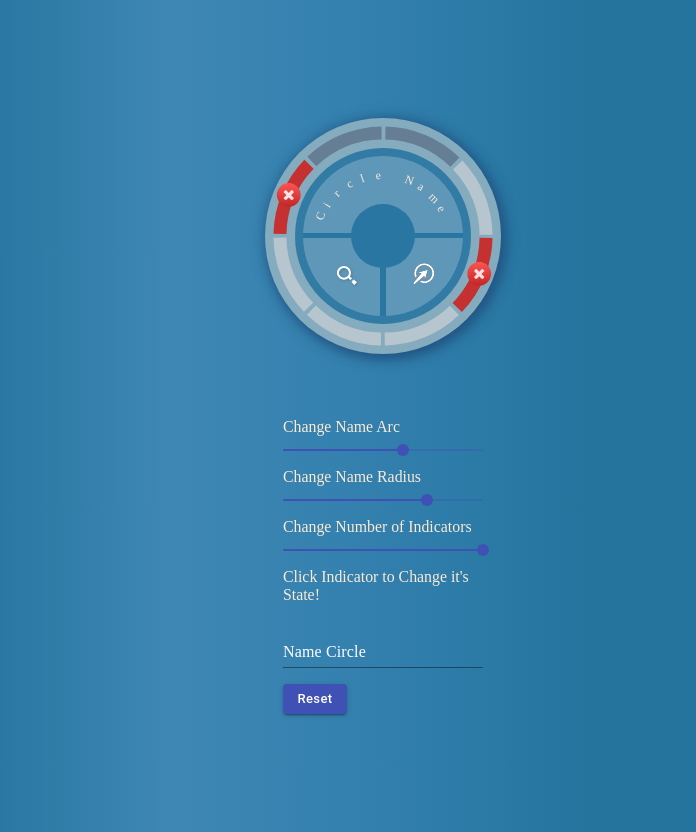
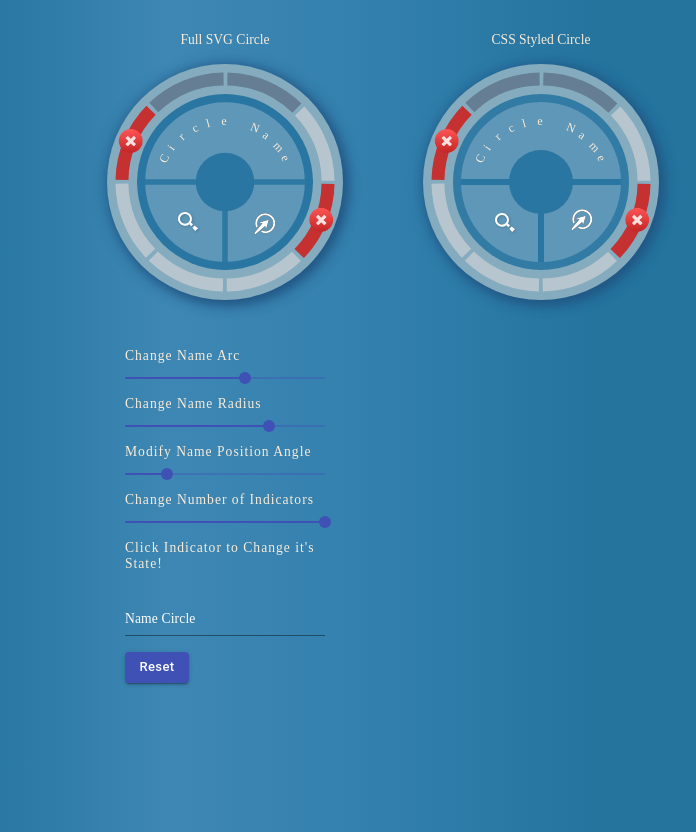
Before and after one commit to MrTesau/circle_test, a React (Create React App) app: page / in a window 1280 px wide. Shown: the whole page, without its empty margins (257-953 px from the left). Built offline with nearby package versions, Linux system fonts and the light colour scheme.

Commit message:
added SVG inner Circle

```diff
--- a/src/App.css
+++ b/src/App.css
@@ -2,7 +2,6 @@ body {
   margin: 0;
   padding: 0;
 }
-
 .container {
   width: 100vw;
   height: auto;
@@ -19,14 +18,12 @@ body {
     #226b9c
   );
   display: flex;
-  flex-direction: column;
   justify-content: center;
-  align-items: center;
+  align-items: flex-start;
+  flex-wrap: wrap;
   padding: 1rem 0 1rem 0;
 }
 .circle {
-  width: 14.75rem;
-  height: 14.75rem;
   background: rgba(132, 171, 190, 1);
   border-radius: 50%;
   display: flex;
@@ -50,6 +47,14 @@ body {
   width: 10rem;
   height: 10rem;
   background: rgba(100, 155, 187, 0.9);
+  border-radius: 50%;
+  position: relative;
+  display: flex;
+  justify-content: space-between;
+  align-items: flex-end;
+}
+/* SVG Circle Wrapper */
+.circle-inner-segmented-svg {
   border-radius: 50%;
   position: relative;
   display: flex;
@@ -115,3 +120,17 @@ p {
 p span {
   position: absolute;
 }
+
+/* SVG Section Hover - Needs Work
+.section {
+  pointer-events: all;
+}
+.section:hover {
+  fill: green;
+  transform: scale(2.5);
+}
+.section-join {
+  transition: all 1s;
+  transform-origin: 50% 50%;
+}
+*/
--- a/src/App.js
+++ b/src/App.js
@@ -1,12 +1,22 @@
 import React, { useState } from "react";
-import CircleComponent from "./CircleComponent";
+import CircleComponent from "./circleComponents/CircleComponent";
+import CssCircle from "./circleCSS/circleCSS";
+import SlidersComponent from "./circleComponents/SlidersComponent";
 import "./App.css";
-import SlidersComponent from "./SlidersComponent";
 
 const App = () => {
+  // Size Dimensions:
+  const [viewBoxSize, setViewBoxSize] = useState(42);
+  const [circleDimensions, setCircleDimension] = useState(14.75);
+  const [innerCircleDimensions, setInnerCircleDimensions] = useState(10);
+  const [indicatorPos, setIndicatorPos] = useState(17);
+
+  // Text and Arc settings:
   const [text, setText] = useState("Circle Name");
   const [arc, setArc] = useState(140);
+  const [arcTransform, setArcTransform] = useState(2.1);
   const [radius, setRadius] = useState(75);
+  // Indicator data:
   const [data, setData] = useState([
     "off",
     "on",
@@ -17,12 +27,29 @@ const App = () => {
     "broken",
     "off",
   ]);
+
+  React.useEffect(() => {
+    // Scale outer CSS dimension to SVG viewBox
+    let newCircle = 14.75 * (1 / (viewBoxSize / 42));
+    let newInnerCircle = 10 * (1 / (viewBoxSize / 42));
+    let newIndicatorPos = 17 * (1 / (viewBoxSize / 42));
+    // StateUpdates
+    setIndicatorPos(newIndicatorPos);
+    setInnerCircleDimensions(newInnerCircle);
+    setCircleDimension(newCircle);
+  }, [viewBoxSize]);
+
   const circleProps = {
     text,
     arc,
     radius,
     data,
     setData,
+    arcTransform,
+    viewBoxSize,
+    circleDimensions,
+    innerCircleDimensions,
+    indicatorPos,
   };
   const sliderProps = {
     text,
@@ -33,12 +60,53 @@ const App = () => {
     setRadius,
     data,
     setData,
+    arcTransform,
+    setArcTransform,
+    viewBoxSize,
+    setViewBoxSize,
   };
 
   return (
     <div className="container">
-      <CircleComponent {...circleProps} />
-      <SlidersComponent {...sliderProps} />
+      <div
+        style={{
+          display: "flex",
+          justifyContent: "center",
+          flexDirection: "column",
+          alignItems: "center",
+        }}
+      >
+        <div
+          style={{
+            margin: "1rem",
+            fontFamily: "cursive",
+            fontSize: "0.85rem",
+            color: "antiquewhite",
+          }}
+        >
+          Full SVG Circle
+        </div>
+        <CircleComponent {...circleProps} />
+
+        <SlidersComponent {...sliderProps} />
+      </div>
+      <div
+        style={{
+          display: "flex",
+          justifyContent: "center",
+          flexDirection: "column",
+          alignItems: "center",
+          marginLeft: "5rem",
+          color: "antiquewhite",
+        }}
+      >
+        <div
+          style={{ margin: "1rem", fontFamily: "cursive", fontSize: "0.85rem" }}
+        >
+          CSS Styled Circle
+        </div>
+        <CssCircle {...circleProps} />
+      </div>
     </div>
   );
 };
--- a/src/CircleComponent.js
+++ b/src/circleCSS/circleCSS.js
@@ -1,20 +1,28 @@
 import React from "react";
-import Heading from "./curvedText.js";
-import Arrow from "./assets/arrow";
-import Magnifier from "./assets/magnifier";
-import IndicatorComponent from "./IndicatorComponent";
-import "./App.css";
+import Heading from "../circleComponents/curvedText.js";
+import Arrow from "../assets/arrow";
+import Magnifier from "../assets/magnifier";
+import IndicatorComponent from "../circleComponents/IndicatorComponent";
 
 const CircleComponent = (props) => {
-  const { text, arc, radius, data, setData } = props;
-
-  // Convert inner indicator to svg shapes : Allow hover increase in size effect
+  const { text, arc, radius, arcTransform, data, setData } = props;
   return (
-    <div className="circle">
+    <div
+      className="circle"
+      style={{
+        width: "14.75rem",
+        height: "14.75rem",
+      }}
+    >
       <IndicatorComponent indicators={data} setIndicators={setData} />
       <div className="circle-inner">
         <div className="circle-inner-segmented">
-          <Heading text={text} arc={arc} radius={radius} />
+          <Heading
+            text={text}
+            arc={arc}
+            radius={radius}
+            arcTransform={arcTransform}
+          />
           <div className="circle-center"></div>
           <div className="svg-arrow">
             <Arrow />
--- /dev/null
+++ b/src/circleComponents/CircleComponent.js
@@ -0,0 +1,55 @@
+import React from "react";
+import HeadingText from "./curvedText.js";
+//import Arrow from "../assets/arrow";
+//import Magnifier from "../assets/magnifier";
+import IndicatorComponent from "./IndicatorComponent";
+import InnerCircle from "./innerSegmentedCircle";
+
+const CircleComponent = (props) => {
+  const {
+    text,
+    arc,
+    radius,
+    data,
+    setData,
+    arcTransform,
+    viewBoxSize,
+    circleDimensions,
+    innerCircleDimensions,
+    indicatorPos,
+  } = props;
+
+  return (
+    <div
+      className="circle"
+      style={{
+        width: `${circleDimensions}rem`,
+        height: `${circleDimensions}rem`,
+      }}
+    >
+      <InnerCircle viewBoxSize={viewBoxSize} />
+      <IndicatorComponent
+        indicators={data}
+        setIndicators={setData}
+        viewBoxSize={viewBoxSize}
+        indicatorPos={indicatorPos}
+      />
+      <div
+        className="circle-inner-segmented-svg"
+        style={{
+          width: `${innerCircleDimensions}rem`,
+          height: `${innerCircleDimensions}rem`,
+        }}
+      >
+        <HeadingText
+          text={text}
+          arc={arc}
+          radius={radius}
+          arcTransform={arcTransform}
+        />
+      </div>
+    </div>
+  );
+};
+
+export default CircleComponent;
--- a/src/IndicatorComponent.js
+++ b/src/circleComponents/IndicatorComponent.js
@@ -1,8 +1,8 @@
 import React from "react";
-import x from "./assets/x.png";
+import x from "../assets/x.png";
 
 const IndicatorComponent = (props) => {
-  const { indicators, setIndicators } = props;
+  const { indicators, setIndicators, viewBoxSize, indicatorPos } = props;
   const indicatorLength = 100 / indicators.length - 0.6;
 
   const FindMiddleAngle = (i) => {
@@ -13,10 +13,36 @@ const IndicatorComponent = (props) => {
     let angle = ((indicatorLength / 100) * 360) / 2 + offsetAngleDegrees;
     return angle * (Math.PI / 180);
   };
+  const placeXIcon = (indicator, i) => {
+    if (indicator === "broken") {
+      return (
+        <image
+          href={x}
+          height="4.5"
+          width="4.5"
+          // Inaccurate solution to centering icon
+          x={`${15.91549430918954 * Math.cos(FindMiddleAngle(i)) + 18.9}`}
+          y={`${15.91549430918954 * Math.sin(FindMiddleAngle(i)) + 18.5}`}
+        />
+      );
+    }
+  };
 
   return (
-    <div style={{ position: "absolute", width: "17rem", height: "17rem" }}>
-      <svg width="100%" height="100%" viewBox="0 0 42 42">
+    <div
+      style={{
+        position: "absolute",
+        width: `${indicatorPos ? indicatorPos : 17}rem`,
+        height: `${indicatorPos ? indicatorPos : 17}rem`,
+      }}
+    >
+      <svg
+        width="100%"
+        height="100%"
+        viewBox={`0 0 ${viewBoxSize ? viewBoxSize : 42} ${
+          viewBoxSize ? viewBoxSize : 42
+        }`}
+      >
         <circle
           cx="21"
           cy="21"
@@ -59,22 +85,7 @@ const IndicatorComponent = (props) => {
                   setIndicators(indicatorArr);
                 }}
               ></circle>
-              {indicator === "broken" ? (
-                <image
-                  href={x}
-                  height="4.5"
-                  width="4.5"
-                  // Inaccurate solution to centering icon
-                  x={`${
-                    15.91549430918954 * Math.cos(FindMiddleAngle(i)) + 18.9
-                  }`}
-                  y={`${
-                    15.91549430918954 * Math.sin(FindMiddleAngle(i)) + 18.5
-                  }`}
-                />
-              ) : (
-                ""
-              )}
+              {placeXIcon(indicator, i)}
             </React.Fragment>
           );
         })}
--- a/src/SlidersComponent.js
+++ b/src/circleComponents/SlidersComponent.js
@@ -7,24 +7,43 @@ const mockData = ["off", "on", "broken", "on", "on", "on", "broken", "off"];
 const useStyles = makeStyles({
   root: {
     width: 200,
-    marginTop: "4rem",
+    marginTop: "3rem",
     fontFamily: "cursive",
-    fontSize: "0.99rem",
+    fontSize: "0.85rem",
     color: "antiquewhite",
+    letterSpacing: "1px",
   },
 });
 
 const SlidersComponent = (props) => {
   const classes = useStyles();
   const [name, setName] = useState("");
-  const { arc, setArc, radius, setRadius, setText, data, setData } = props;
-
+  const {
+    arc,
+    setArc,
+    radius,
+    setRadius,
+    setText,
+    data,
+    setData,
+    arcTransform,
+    setArcTransform,
+    //viewBoxSize,
+    // setViewBoxSize,
+  } = props;
+  // Text Arc slider
   const arcChange = (event, newValue) => {
     setArc(newValue);
   };
+  // Text Radius slider
   const radiusChange = (event, newValue) => {
     setRadius(newValue);
   };
+  // Text start Angle slider
+  const angleChange = (event, newValue) => {
+    setArcTransform(newValue);
+  };
+  // No. Of Indicators
   const indicatorChange = (event, newValue) => {
     let newData = [];
     for (let i = 0; i < newValue; i++) {
@@ -37,6 +56,7 @@ const SlidersComponent = (props) => {
   const handleChange = (e) => {
     setName(e.target.value);
   };
+  // Circle Name Change
   useEffect(() => {
     if (name.length) {
       setText(name);
@@ -56,6 +76,14 @@ const SlidersComponent = (props) => {
         max={100}
         onChange={radiusChange}
       />
+      <div>Modify Name Position Angle</div>
+      <Slider
+        value={arcTransform}
+        step={0.1}
+        min={0}
+        max={10}
+        onChange={angleChange}
+      />
       <div>Change Number of Indicators</div>
 
       <Slider
@@ -71,7 +99,11 @@ const SlidersComponent = (props) => {
           id="standard-basic"
           label="Name Circle"
           InputLabelProps={{
-            style: { color: "#fff", fontFamily: "cursive" },
+            style: {
+              color: "#fff",
+              fontFamily: "cursive",
+              fontSize: "0.85rem",
+            },
           }}
           name="name"
           onChange={(e) => handleChange(e)}
@@ -99,3 +131,18 @@ const SlidersComponent = (props) => {
 };
 
 export default SlidersComponent;
+// Size of Circle Slider
+/*
+    const sizeChange = (event, newValue) => {
+      setArc(newValue);
+        <div>Change Circle Size</div>
+
+    };
+       <Slider
+         value={viewBoxSize}
+         step={2}
+         min={2}
+         max={84}
+         onChange={sizeChange}
+       />;
+  */
--- a/src/curvedText.js
+++ b/src/circleComponents/curvedText.js
@@ -1,7 +1,7 @@
 import React from "react";
 import PropTypes from "prop-types";
 
-function Heading({ text, arc, radius }) {
+function Heading({ text, arc, radius, arcTransform }) {
   const characters = text.split("");
   const degree = arc / characters.length;
 
@@ -12,7 +12,7 @@ function Heading({ text, arc, radius }) {
           key={`heading-span-${i}`}
           style={{
             height: `${radius}px`,
-            transform: `rotate(${degree * i - arc / 2}deg)`,
+            transform: `rotate(${degree * i - arc / arcTransform}deg)`,
             transformOrigin: `0 ${radius}px 0`,
           }}
         >
--- /dev/null
+++ b/src/circleComponents/innerSegmentedCircle.js
@@ -0,0 +1,111 @@
+import React from "react";
+import Arrow from "../assets/arrow";
+import Magnifier from "../assets/magnifier";
+
+const IndicatorComponent = (props) => {
+  const { viewBoxSize } = props;
+  return (
+    <div style={{ position: "absolute", width: "14.5rem", height: "14.5rem" }}>
+      <div
+        style={{
+          position: "absolute",
+          top: "62%",
+          left: "62%",
+          display: "flex",
+          justifyContent: "center",
+          alignItems: "center",
+        }}
+      >
+        <Arrow />
+      </div>
+      <div
+        style={{
+          position: "absolute",
+          top: "62%",
+          left: "29%",
+          display: "flex",
+          justifyContent: "center",
+          alignItems: "center",
+        }}
+      >
+        <Magnifier />
+      </div>
+      <svg
+        width="100%"
+        height="100%"
+        viewBox={`0 0 ${viewBoxSize ? viewBoxSize : 42} ${
+          viewBoxSize ? viewBoxSize : 42
+        }`}
+        className="section"
+      >
+        {/* Top half Circle */}
+        <circle
+          cx="21"
+          cy="21"
+          fill="rgba(42, 118, 162, 1)"
+          r="15.91549430918954"
+        ></circle>
+        <circle
+          r="5"
+          cx="21"
+          cy="21"
+          fill="transparent"
+          stroke="rgba(100, 155, 187, 0.9)"
+          strokeWidth="18.91549430918954"
+          strokeDasharray="calc(50 * 31.42 / 100) calc(50 * 31.42 / 100)"
+          strokeDashoffset="15.75"
+        />
+        {/* half Circle Bottom Right */}
+        <circle
+          r="5"
+          cx="21"
+          cy="21"
+          fill="transparent"
+          stroke="rgba(100, 155, 187, 0.9)"
+          strokeWidth="18.91549430918954"
+          strokeDasharray="calc(25 * 31.42 / 100) calc(75 * 31.42 / 100)"
+          strokeDashoffset="0.05"
+        />
+
+        <circle
+          className="section"
+          r="5"
+          cx="21"
+          cy="21"
+          fill="transparent"
+          stroke="rgba(100, 155, 187, 0.9)"
+          strokeWidth="18.91549430918954"
+          strokeDasharray="calc(25 * 31.42 / 100) calc(75 * 31.42 / 100)"
+          strokeDashoffset="23.60"
+        />
+
+        {/* vertical divider */}
+        <rect
+          x="20.5"
+          y="21"
+          width="1"
+          height={15.91549430918954}
+          fill="rgba(42, 118, 162, 0.9)"
+        />
+        {/*
+        {/* horizontal divider */}
+        <rect
+          x={`${21 - 15.91549430918954}`}
+          y="20.5"
+          width={15.91549430918954 * 2}
+          height="1"
+          fill="rgba(42, 118, 162, 0.9)"
+        />
+        {/* Middle Circle */}
+        <circle
+          cx="21"
+          cy="21"
+          fill="rgba(42, 118, 162, 1)"
+          r={`${15.91549430918954 / 3}`}
+        ></circle>
+      </svg>
+    </div>
+  );
+};
+
+export default IndicatorComponent;
```
Also changed, not shown: 1 other file (tests, documents, lock files or other folders).
